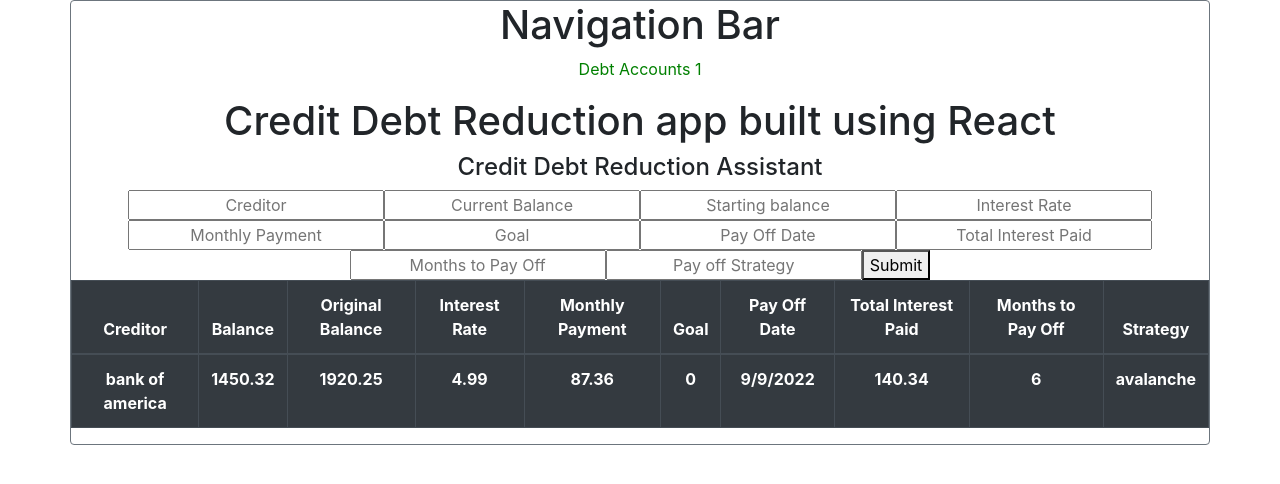
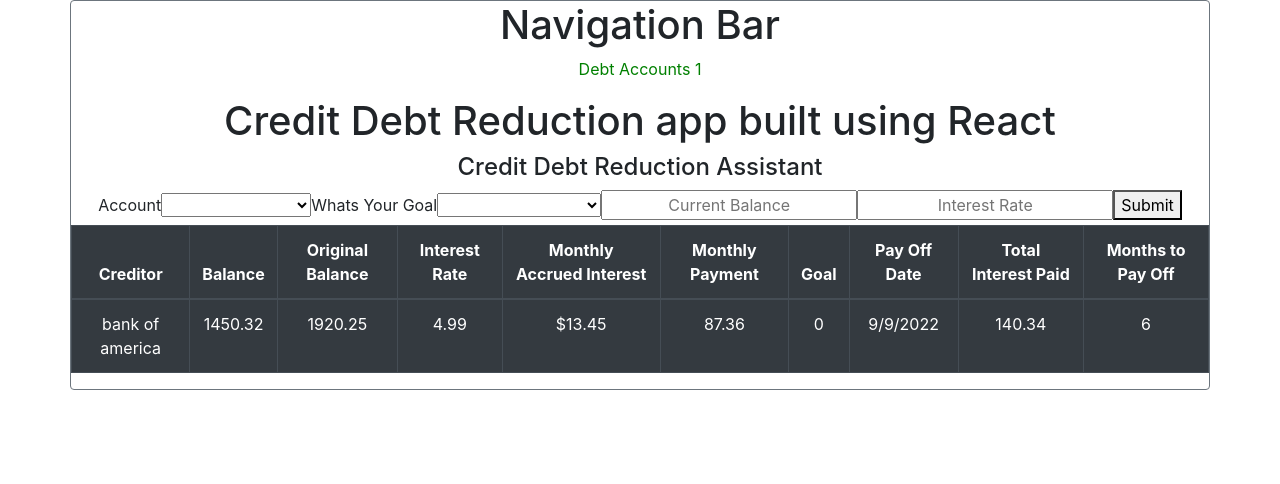
Before and after one commit to skosari/bills, a React (Create React App) app: page / in a window 1280 px wide. Shown: the top 484 px of the page. Built offline with nearby package versions, Linux system fonts and the light colour scheme.

Commit message:
Working inputs contextapi before complex calculations

```diff
--- a/src/App.js
+++ b/src/App.js
@@ -39,12 +39,13 @@ function App() {
                   <th>Balance</th>
                   <th>Original Balance</th>
                   <th>Interest Rate</th>
+                  <th>Monthly Accrued Interest</th>
                   <th>Monthly Payment</th>
                   <th>Goal</th>
                   <th>Pay Off Date</th>
                   <th>Total Interest Paid</th>
                   <th>Months to Pay Off</th>
-                  <th>Strategy</th>
+
                 </tr>
               </thead>
 
--- a/src/components/AddDebt.js
+++ b/src/components/AddDebt.js
@@ -8,38 +8,36 @@ const AddDebt = () => {
   const [balance, setBalance] = useState('');
   const [originalbalance, setOriginalbalance] = useState('');
   const [rate, setRate] = useState('');
-  const [payment, setPayment] = useState('');
   const [goal, setGoal] = useState('');
   const [paidoffdate, setPaidoffdate] = useState('');
   const [totalinterestpaid, setTotalinterestpaid] = useState('');
   const [monthstopayoff, setMonthstopayoff] = useState('');
-  const [payoffstrategy, setPayoffstrategy] = useState('');
+
 
   const addDebt = (e) => {
     e.preventDefault();
     setDebt(x => [...x, {
       id: x.length + 1,
       creditor: creditor,
-      balance: balance,
-      originalbalance: originalbalance,
-      rate: rate,
-      payment: payment,
+      balance: '$' + balance,
+      originalbalance: '$' + balance,
+      rate: rate + '%',
+      monthlyinterest: '$' + Math.round(((rate*.01) * balance) / 12), //add monthly interest to state and tables
+      payment: '$' + Math.round((((rate*.01) * balance) / 12) + (balance/36)), //figure out formula to calculate monthly minimum payment
       goal: goal,
       paidoffdate: paidoffdate,
-      totalinterestpaid: totalinterestpaid,
+      totalinterestpaid: '$' + totalinterestpaid,
       monthstopayoff: monthstopayoff,
-      payoffstrategy: payoffstrategy
+
     }]);
     setCreditor('');
     setBalance('');
-    setOriginalbalance('');
     setRate('');
-    setPayment('');
     setGoal('');
     setPaidoffdate('');
     setTotalinterestpaid('');
     setMonthstopayoff('');
-    setPayoffstrategy('');
+
   }
 
   const updateCreditor = (e) => {
@@ -48,50 +46,41 @@ const AddDebt = () => {
   const updateBalance = (e) => {
     setBalance(e.target.value)
   }
-  const updateOriginalbalance = (e) => {
-    setOriginalbalance(e.target.value)
-  }
   const updateRate = (e) => {
     setRate(e.target.value)
-  }
-  const updatePayment = (e) => {
-    setPayment(e.target.value)
   }
   const updateGoal = (e) => {
     setGoal(e.target.value)
   }
-  const updatePaidoffdate = (e) => {
-    setPaidoffdate(e.target.value)
-  }
-  const updateTotalinterestpaid = (e) => {
-    setTotalinterestpaid(e.target.value)
-  }
-  const updateMonthstopayoff = (e) => {
-    setMonthstopayoff(e.target.value)
-  }
-  const updatePayoffstrategy = (e) => {
-    setPayoffstrategy(e.target.value)
-  }
+
 
   return (
 
     <form onSubmit={addDebt} name='add'>
 
-      <input type='text' name='creditor' value={creditor} onChange={updateCreditor} required placeholder='Creditor' />
+      {/* <input type='text' name='creditor' value={creditor} onChange={updateCreditor} placeholder='Creditor' /> */}
+      <label >Account</label>
+        <select name='creditor' value={creditor} onChange={updateCreditor}>
+          <option></option>
+          <option value='Wells Fargo'>Wells Fargo</option>
+          <option value='Bank Of America'>Bank Of America</option>
+          <option value='Chase'>Chase</option>
+          <option value='Best Buy'>Best Buy</option>
+        </select>
 
-      <input type='text' name='balance' value={balance} onChange={updateBalance} required placeholder='Current Balance' />
+      <label >Whats Your Goal</label>
+        <select name='goal' value={goal} onChange={updateGoal}>
+          <option></option>
+          <option value='Paid Off'>Paid Off</option>
+          <option value='Credit Safe'>Building Credit</option>
+          <option value='Dont Drown'>Head Above Water</option>
+        </select>
 
-      <input type='text' name='originalbalance' value={originalbalance} onChange={updateOriginalbalance} required placeholder='Starting balance' />
+      <input type='text' name='balance' value={balance} onChange={updateBalance} placeholder='Current Balance' />
 
-      <input type='text' name='rate' value={rate} onChange={updateRate} required placeholder='Interest Rate' />
-      <input type='text' name='payment' value={payment} onChange={updatePayment} required placeholder='Monthly Payment' />
-      <input type='text' name='goal' value={goal} onChange={updateGoal} required placeholder='Goal' />
-      <input type='text' name='paidoffdate' value={paidoffdate} onChange={updatePaidoffdate} required placeholder='Pay Off Date' />
-      <input type='text' name='totalinterestpaid' value={totalinterestpaid} onChange={updateTotalinterestpaid} required placeholder='Total Interest Paid' />
-      <input type='text' name='monthstopayoff' value={monthstopayoff}  onChange={updateMonthstopayoff} required placeholder='Months to Pay Off' />
-      <input type='text' name='payoffstrategy' value={payoffstrategy} onChange={updatePayoffstrategy} required placeholder='Pay off Strategy' />
+      <input type='text' name='rate' value={rate} onChange={updateRate} placeholder='Interest Rate' />
 
-      <button>Submit</button>
+      <button >Submit</button>
     </form>
 
   );
--- a/src/components/Debt.js
+++ b/src/components/Debt.js
@@ -1,19 +1,21 @@
 import React from 'react';
 
-const Debt = ({creditor,balance,originalbalance,rate,payment,goal,paidoffdate,totalinterestpaid,monthstopayoff,payoffstrategy}) => {
+const Debt = ({creditor,balance,originalbalance,rate,monthlyinterest,payment,goal,paidoffdate,totalinterestpaid,monthstopayoff}) => {
 
   return(
     <tbody>
-      <th>{creditor}</th>
-      <th>{balance}</th>
-      <th>{originalbalance}</th>
-      <th>{rate}</th>
-      <th>{payment}</th>
-      <th>{goal}</th>
-      <th>{paidoffdate}</th>
-      <th>{totalinterestpaid}</th>
-      <th>{monthstopayoff}</th>
-      <th>{payoffstrategy}</th>
+      <tr>
+      <td>{creditor}</td>
+      <td>{balance}</td>
+      <td>{originalbalance}</td>
+      <td>{rate}</td>
+      <td>{monthlyinterest}</td>
+      <td>{payment}</td>
+      <td>{goal}</td>
+      <td>{paidoffdate}</td>
+      <td>{totalinterestpaid}</td>
+      <td>{monthstopayoff}</td>
+      </tr>
     </tbody>
   )
 }
--- a/src/components/DebtContext.js
+++ b/src/components/DebtContext.js
@@ -10,12 +10,12 @@ export const DebtProvider = (props) => {
             balance: 1450.32,
             originalbalance: 1920.25,
             rate: 4.99,
+            monthlyinterest: '$' + 13.45,
             payment: 87.36,
             goal: 0,
             paidoffdate: '9/9/2022',
             totalinterestpaid: 140.34,
-            monthstopayoff: 6,
-            payoffstrategy: 'avalanche'
+            monthstopayoff: 6
         }
       ]);
     return (
--- a/src/components/DebtList.js
+++ b/src/components/DebtList.js
@@ -14,6 +14,7 @@ const DebtList = () => {
         balance={x.balance}
         originalbalance = {x.originalbalance}
         rate = {x.rate}
+        monthlyinterest = {x.monthlyinterest}
         payment = {x.payment}
         goal = {x.goal}
         paidoffdate = {x.paidoffdate}
--- a/src/components/Nav.js
+++ b/src/components/Nav.js
@@ -7,7 +7,7 @@ const Nav = () => {
   return (
     <div>
       <h1>Navigation Bar</h1>
-  <p style = {{color:'green'}}>Debt Accounts {debt.length}</p>
+      <p style = {{color:'green'}}>Debt Accounts {debt.length}</p>
     </div>
   );
 }
```
Also changed, not shown: src/components/DebtTable.js (added, +25 -0 lines), 1 other file (tests, documents, lock files or other folders).
